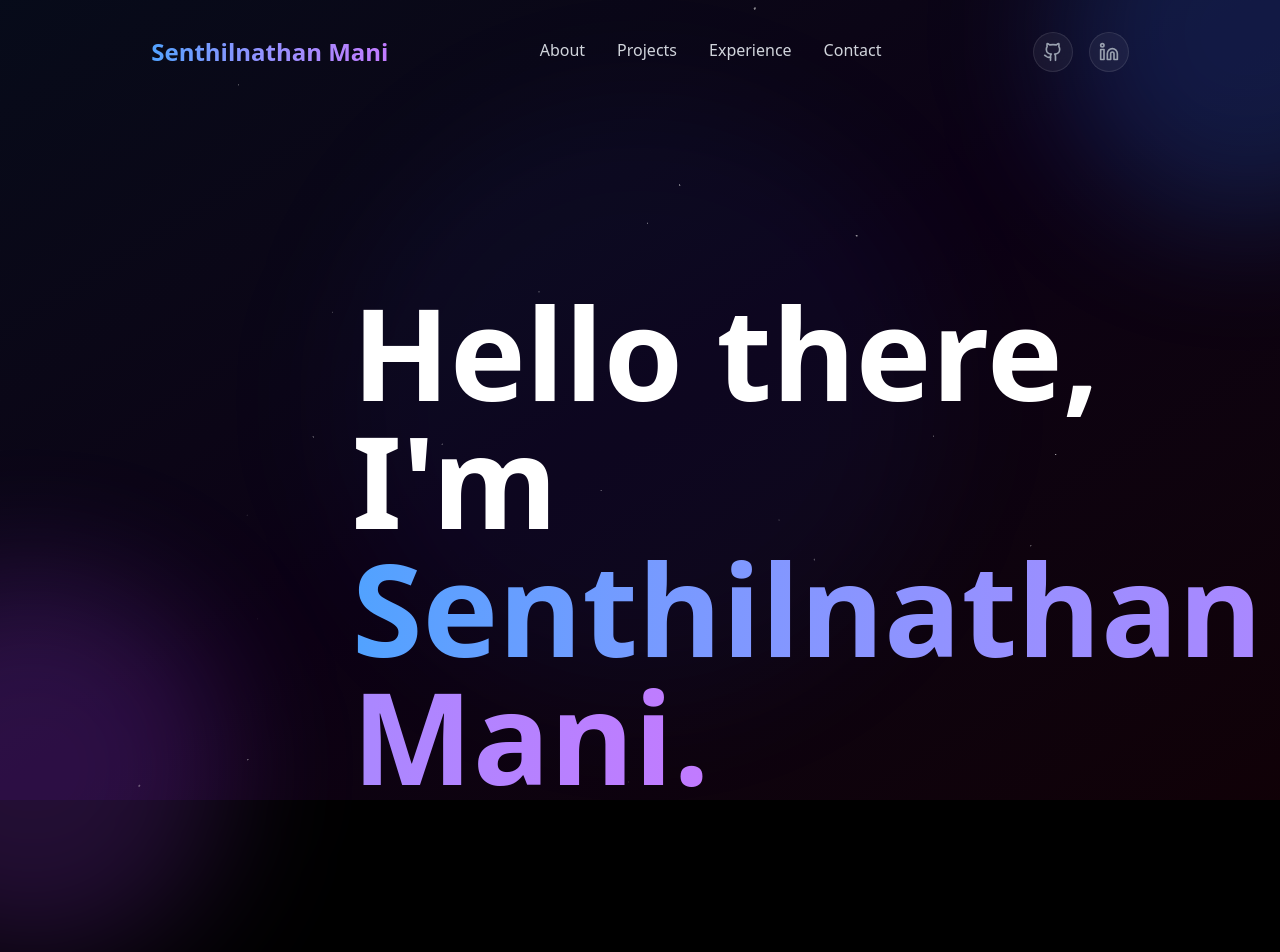
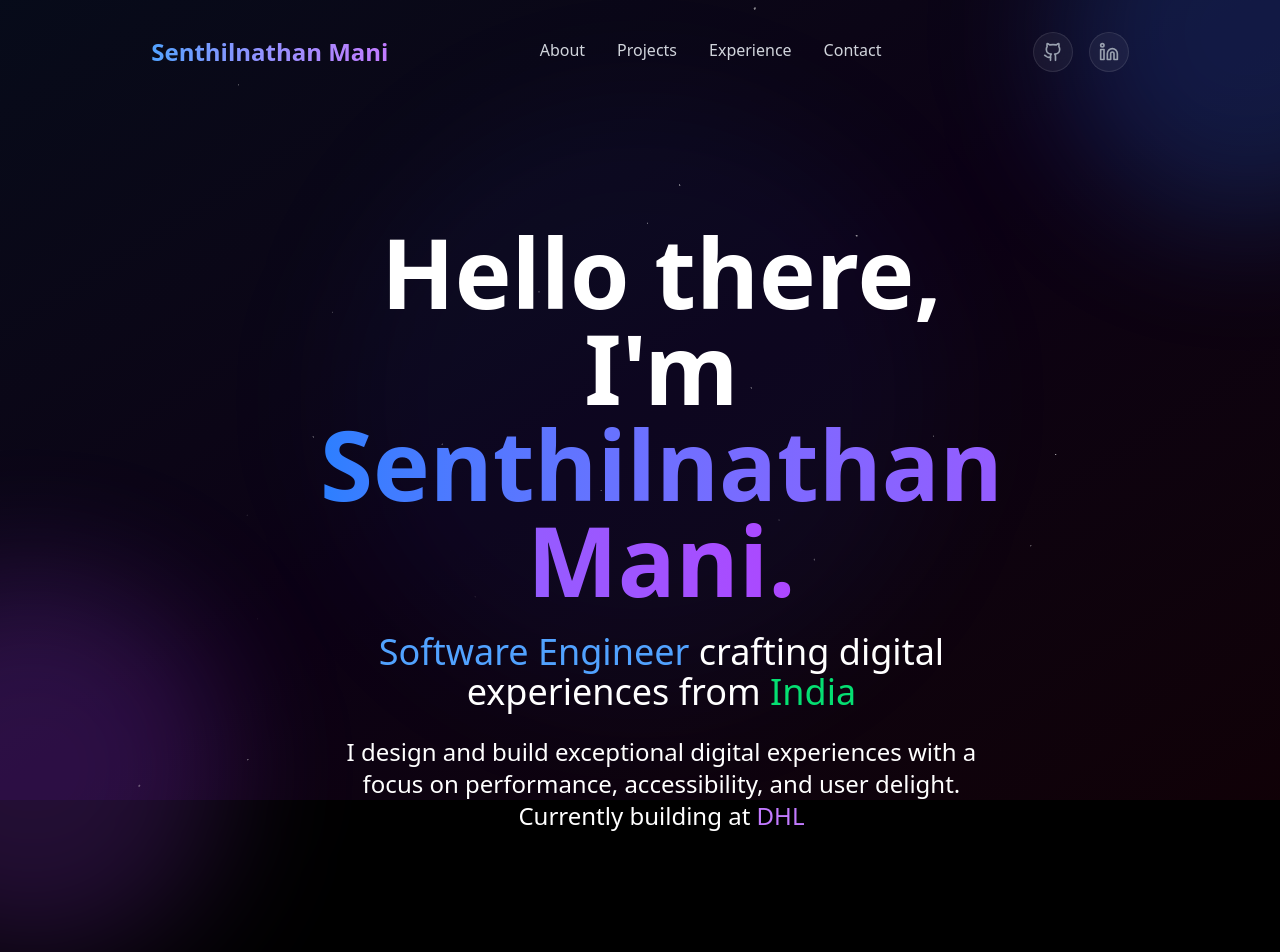
Before and after one commit to SenthilnathanMani/portfolio_v1, a Next.js app: page / in a window 1280 px wide. Shown: the top 952 px of the page. Built offline with nearby package versions, Linux system fonts and the light colour scheme.

Commit message:
add intro

```diff
--- a/src/app/components/intro/intro.tsx
+++ b/src/app/components/intro/intro.tsx
@@ -1,12 +1,22 @@
 export default function Intro() {
   return (
-    <section className="relative min-h-screen flex items-center justify-center px-6 overflow-hidden">
-      <h1 className="text-[20rem] md:text-8xl lg:text-9xl font-black leading-none">
+    <div className="relative min-h-screen flex items-center justify-center overflow-hidden flex-col space-y-6 text-center">
+      <h1 className="text-6xl md:text-8xl lg:text-8xl font-black leading-none">
         Hello there, I'm{" "}
-        <span className="bg-gradient-to-r from-blue-400 to-purple-400 bg-clip-text text-transparent">
+        <span className="bg-gradient-to-r from-blue-500 to-purple-500 bg-clip-text text-transparent">
           Senthilnathan Mani.
         </span>
       </h1>
-    </section>
+      <div className="text-4xl">
+        <span className="text-blue-400">Software Engineer</span>{" "}
+        <span> crafting digital experiences from </span>{" "}
+        <span className="text-green-400">India</span>
+      </div>
+      <div className="text-2xl">
+        I design and build exceptional digital experiences with a focus on
+        performance, accessibility, and user delight. Currently building at{" "}
+        <span className="text-purple-400">DHL</span>
+      </div>
+    </div>
   );
 }
--- a/src/app/components/navbar/navbar.tsx
+++ b/src/app/components/navbar/navbar.tsx
@@ -5,7 +5,7 @@ import SocialLinks from "./social-links-icons/social-links";
 
 export default function Navbar() {
   return (
-    <header className="fixed top-0 left-0 right-0 z-50 transition-all duration-300 bg-transparent w-full">
+    <header className="fixed top-0 left-0 right-0 z-50 transition-all duration-300 bg-transparent">
       <div className="mx-auto py-8  w-full">
         <nav className="flex items-center justify-evenly">
           <div className="text-white font-bold text-xl ">
--- a/src/app/page.tsx
+++ b/src/app/page.tsx
@@ -5,7 +5,7 @@ import Intro from "./components/intro/intro";
 export default function Home() {
   return (
     <div className="flex min-h-screen items-center justify-center font-sans flex-col">
-      <main className="flex min-h-screen w-full max-w-3xl flex-col items-center justify-between py-32 px-16 sm:items-start">
+      <main className="relative flex min-h-screen w-full max-w-3xl flex-col items-center justify-between py-32 px-16 sm:items-start">
         <Navbar></Navbar>
         <Intro></Intro>
         <img src="/under_contruction.png" alt="Under Construction"></img>
```
